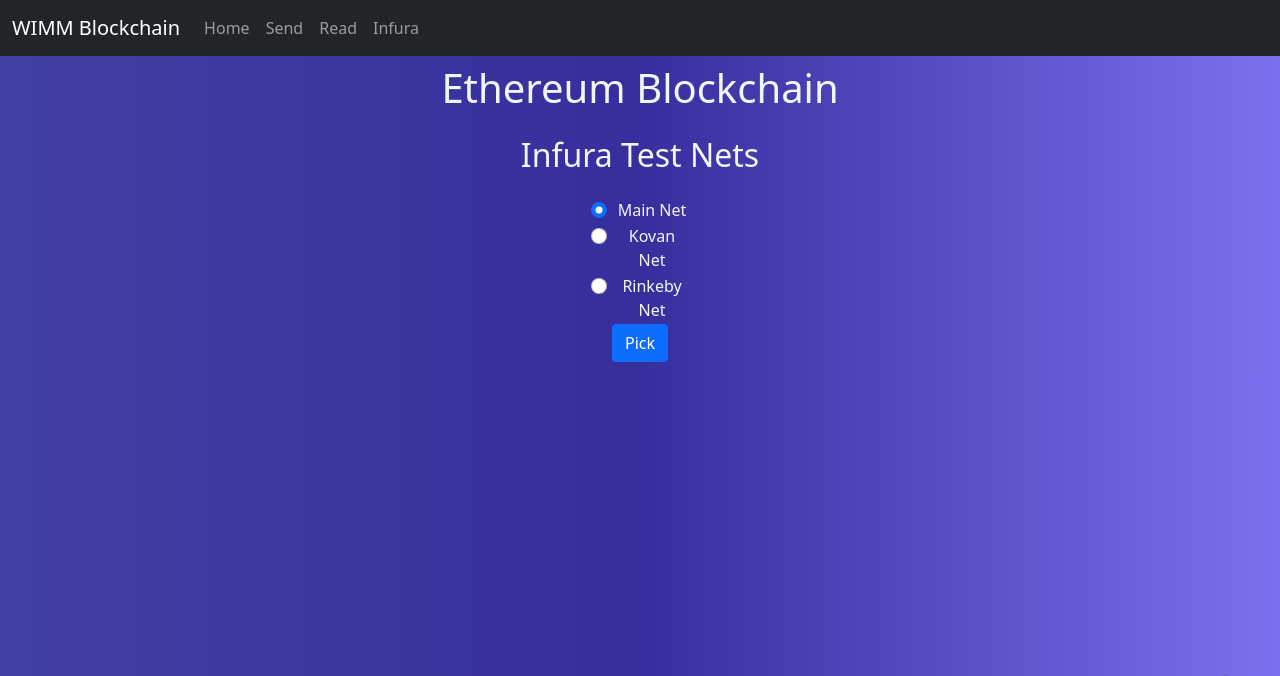
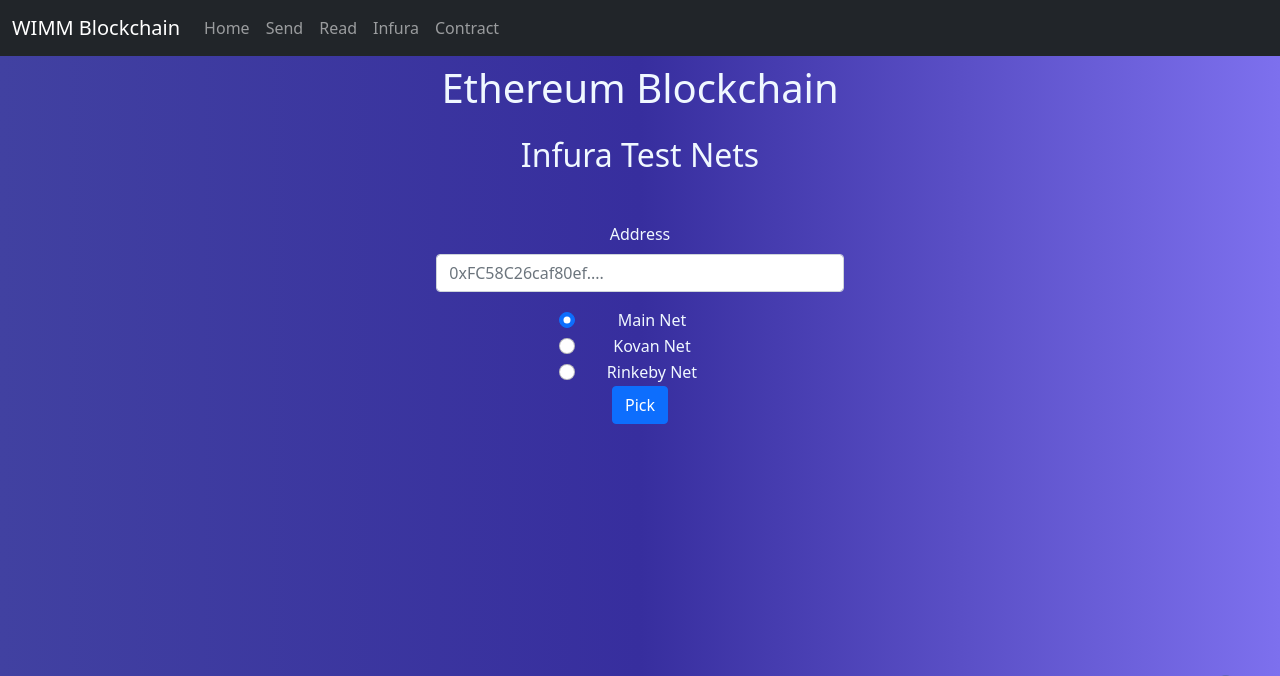
Before and after one commit to Masutier/wimm, a Flask app: page /infuraPoint in a window 1280 px wide. Shown: the top 676 px of the page. Run offline with Flask 2, Linux system fonts and the light colour scheme; parts of the project's set-up code (start-up, migrations or seed data) failed here and were passed over.

Commit message:
add a contract function

```diff
--- a/app.py
+++ b/app.py
@@ -1,8 +1,10 @@
 import os
 import json
-from flask import Flask, request, redirect, flash, render_template as render
+from flask import Flask, request, redirect, jsonify, flash, render_template as render
+from pathlib import Path
+
 from web3 import Web3
-from pathlib import Path
+from solcx import compile_source
 
 with open('/home/gabriel/prog/json_config/wimm.json') as config_file:
     config = json.load(config_file)
@@ -32,28 +34,25 @@
 def infuraBlock():
     if request.method == "POST":
         option = request.form.getlist('options')
-
         if option == ['option1']:
             web3 = Web3(Web3.HTTPProvider(config['INFURA_URL']))
             endpoint = "Infura Main Net"
-
         elif option == ['option2']:
             web3 = Web3(Web3.HTTPProvider(config['KOVAN_URL']))
             endpoint = "Infura Kovan Net"
-
         elif option == ['option3']:
             web3 = Web3(Web3.HTTPProvider(config['RINKEBY_URL']))
             endpoint = "Infura Rinkeby Net"
-
         else:
             flash("Something went wrong, please try again")
             return redirect('infuraPoint.html')
-
-        balance = web3.eth.getBalance("0xFC58C26caf80ef110B4552C1AcCb0986de5142F3")
+        address = request.form.get("address")
+        yes = web3.isAddress(address)
+        balance = web3.eth.getBalance(address)
         blockNumber = web3.eth.blockNumber
         weiBalance = web3.fromWei(balance, "ether")
 
-        context = {"balance":balance, "blockNumber":blockNumber, "weiBalance":weiBalance, "endpoint":endpoint}
+        context = {"balance":balance, "blockNumber":blockNumber, "weiBalance":weiBalance, "endpoint":endpoint, "yes":yes}
         return render('displayNet.html', **context)
 
     return render('infuraPoint.html')
@@ -123,5 +122,32 @@
     return render('sendTran.html')
 
 
+@app.route('/contract')
+def contractHello():
+    # we can code the contract in https://remix.ethereum.org to verify the format is good and copy here beteen """ """
+
+    compiled_solidity = compile_source(
+        """
+        // SPDX-License-Identifier: MIT
+        pragma solidity 0.8.14;
+        contract HelloWorld {
+            string public message;
+            constructor() {message = "Hello World";}
+            function setMessage(string memory _message) public {message = _message;}
+            function sayMessage() view public returns (string memory) {return message;}
+        }
+        """,
+        output_values = ['abi', 'bin']
+    )
+
+    contract_id, contract_interface = compiled_solidity.popitem()
+    abi = contract_interface['abi']
+    bin = contract_interface['bin']
+
+    context = {"abi":abi, "bin":bin, "contract_id":contract_id}
+    return render('contractHello,html', **context)
+    # return jsonify(compiled_solidity)
+
+
 if __name__ == '__main__':
     app.run(port=5000, debug=True)
--- a/templates/displayNet.html
+++ b/templates/displayNet.html
@@ -3,6 +3,10 @@
 {% block content %}
 <div class="col-11 mx-auto mt-4 c">
     <h2>infura {{ endpoint }}</h2>
+
+    {% if yes %}
+    <h4>The address have the correct format</h4>
+    {% endif %}
 
     <ul class="lists">
         <li>Balance: {{ balance }}</li>
--- a/templates/infuraPoint.html
+++ b/templates/infuraPoint.html
@@ -3,21 +3,25 @@
 {% block content %}
 <div class="col-11 mx-auto mt-4 c">
     <h2>Infura Test Nets</h2>
-    <div class="col-1 mx-auto mt-4 c">
+    <div class="col-10 mx-auto mt-4 c">
         <form method="POST">
-            <div class="form-check">
+            <div class="col-5 mx-auto mt-5 mb-3">
+                <label for="Input1" class="form-label">Address</label>
+                <input type="text" class="form-control" id="Input1" name="address" placeholder="0xFC58C26caf80ef....">
+            </div>
+            <div class="col-2 mx-auto form-check">
                 <input class="form-check-input" type="radio" name="options" id="options1" value="option1" checked>
                 <label class="form-check-label" for="options1">
                     Main Net
                 </label>
             </div>
-            <div class="form-check">
+            <div class="col-2 mx-auto form-check">
                 <input class="form-check-input" type="radio" name="options" id="options2" value="option2">
                 <label class="form-check-label" for="options2">
                     Kovan Net
                 </label>
             </div>
-            <div class="form-check">
+            <div class="col-2 mx-auto form-check">
                 <input class="form-check-input" type="radio" name="options" id="options3" value="option3">
                 <label class="form-check-label" for="options3">
                     Rinkeby Net
--- a/templates/partials/navbar.html
+++ b/templates/partials/navbar.html
@@ -19,6 +19,9 @@
                 <li class="nav-item">
                     <a class="nav-link" href="/infuraPoint">Infura</a>
                 </li>
+                <li class="nav-item">
+                    <a class="nav-link" href="/contract">Contract</a>
+                </li>
 
             </ul>
         </div>
```
Also changed, not shown: 1 other file.
